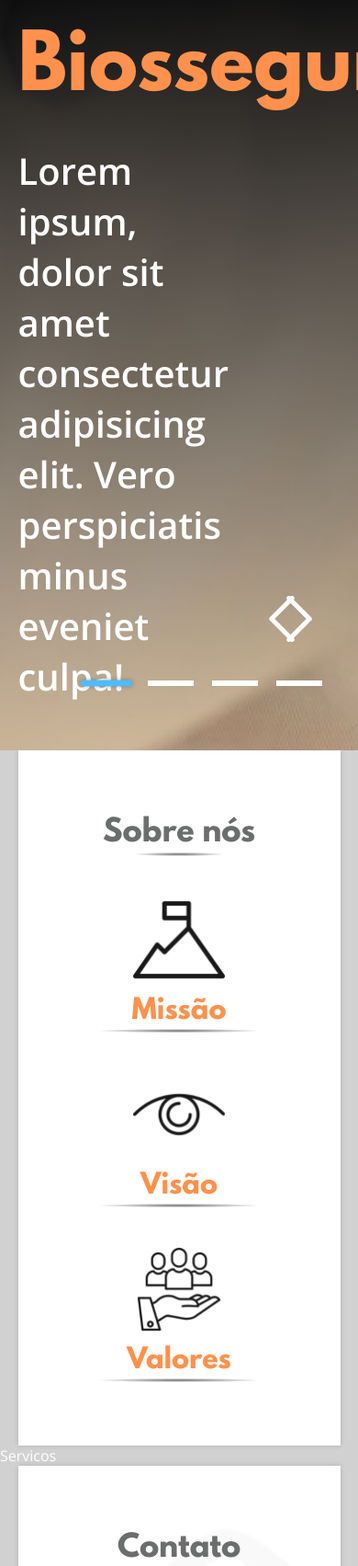
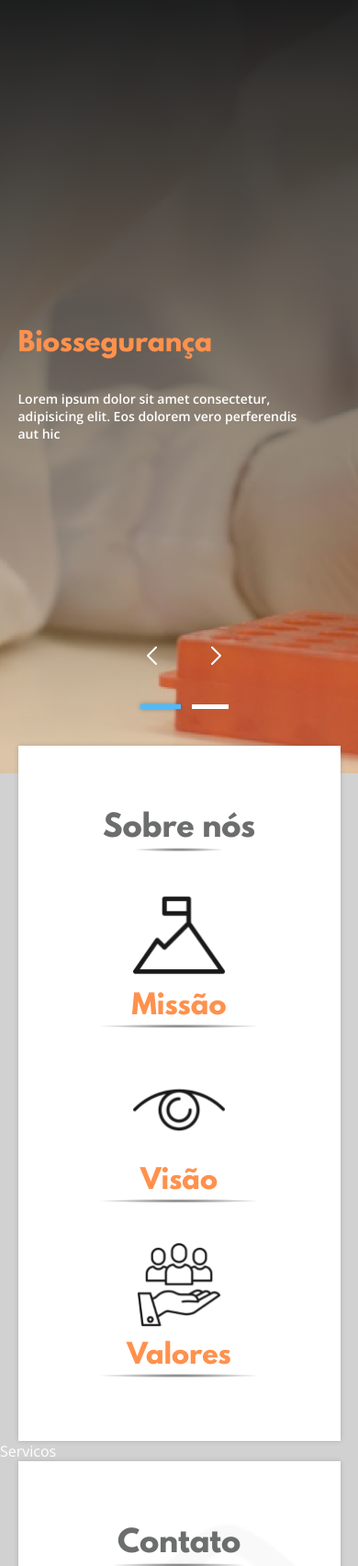
Before and after one commit to citi-onboarding/biotech-onepage, a Django app: page / in a window 390 px wide. Shown: the top 1703 px of the page at 92% size. Run offline with Django 3.2, Linux system fonts and the light colour scheme; data that the repository does not hold is empty; some libraries are stand-ins or nearby versions.

Commit message:
Banner completed, also added Pipfile dependencies

```diff
--- a/core/templates/sections/banner.html
+++ b/core/templates/sections/banner.html
@@ -1,42 +1,34 @@
 {% load static %}
 <section id="banner">
     <div id="banner-carousel">
+        <!-- {% for banner_item in banner %}
+            <div class="banner-carousel-item">
+                <div class="banner-content">
+                    <div class="banner-text">
+                        <h1>banner_item.banner_titulo</h1>
+                        <p>banner_item.banner_descricao</p>
+                    </div>
+                    <img src="{{banner_item.banner_image}}" alt="">
+                </div>
+            </div>
+        {% endfor %} -->
         <div class="banner-carousel-item">
             <div class="banner-content">
                 <div class="banner-text">
                     <h1>Biossegurança</h1>
-                    <p>Lorem ipsum, dolor sit amet consectetur adipisicing elit. Vero perspiciatis minus eveniet culpa!</p>
+                    <p>Lorem ipsum dolor sit amet consectetur, adipisicing elit. Eos dolorem vero perferendis aut hic</p>
                 </div>
-                <img src="{% static '/img/biotecnologia-101.png' %}" alt="">
+                <img src="{% static 'img/biotecnologia-101.png' %}" alt="">
             </div>
         </div>
         <div class="banner-carousel-item">
             <div class="banner-content">
                 <div class="banner-text">
-                    <h1>Outro texto</h1>
-                    <p>Lorem ipsum, dolor sit amet consectetur adipisicing elit. Vero perspiciatis minus eveniet culpa!</p>
+                    <h1>Biossegurança</h1>
+                    <p>Lorem ipsum dolor sit amet consectetur, adipisicing elit. Eos dolorem vero perferendis aut hic</p>
                 </div>
-                <img src="{% static '/img/biotecnologia-101.png' %}" alt="">
+                <img src="{% static 'img/Biotecnologia-–-Sinônimo-de-inovação-na-indústria-de-remédios.png' %}" alt="">
             </div>
         </div>
-        <div class="banner-carousel-item">
-            <div class="banner-content">
-                <div class="banner-text">
-                    <h1>Outro texto</h1>
-                    <p>Lorem ipsum, dolor sit amet consectetur adipisicing elit. Vero perspiciatis minus eveniet culpa!</p>
-                </div>
-                <img src="{% static '/img/biotecnologia-101.png' %}" alt="">
-            </div>
-        </div>
-        <div class="banner-carousel-item">
-            <div class="banner-content">
-                <div class="banner-text">
-                    <h1>Outro texto</h1>
-                    <p>Lorem ipsum, dolor sit amet consectetur adipisicing elit. Vero perspiciatis minus eveniet culpa!</p>
-                </div>
-                <img src="{% static '/img/biotecnologia-101.png' %}" alt="">
-            </div>
-        </div>
-
     </div>
 </section>
--- a/static/css/main.css
+++ b/static/css/main.css
@@ -3,7 +3,9 @@
     width: 100%;
     height: 100vh;
     overflow: hidden;
-    margin-top: -50px;
+    margin-top: -25px;
+    margin-bottom: -30px;
+    z-index: 1;
 }
 
 #banner-carousel {
@@ -23,7 +25,7 @@
     position: absolute;
     width: 100%;
     height: 100%;
-    background: linear-gradient(rgb(0, 0, 0, .95), rgb(255, 171, 62, 0.3)) ;
+    background: linear-gradient(rgba(20, 20, 20, 0.95), rgb(255, 171, 62, 0.3));
     opacity: 1;
     background-size: cover;
     background-repeat: no-repeat;
@@ -31,6 +33,9 @@
     z-index: 0;
 }
 
+.banner-content {
+    height: 100%;
+}
 
 .banner-text {
     z-index: 10;
@@ -39,11 +44,12 @@
     display: flex;
     flex-direction: column;
     position: absolute;
+    font-size: 20px;
 }
 
 .banner-text h1 {
     font-family: 'League Spartan', 'Open Sans', 'Segoe UI', sans-serif;
-    font-size: 5rem;
+    font-size: 2.8em;
     color: #FF914D;
     margin-left: 5%;
     margin-top: auto;
@@ -53,14 +59,16 @@
 
 .banner-text p {
     color: #FFFFFF;
-    font-size: 2.5rem;
+    font-size: 1.4em;
     margin-left: 5%;
     margin-bottom: auto;
-    width: 50%;
-    font-weight: bold;
+    width: 60%;
+    font-weight: normal;
 }
 
 .banner-content img {
+    object-fit: cover;
+    width: 100%;
     min-height: 100%;
 }
 
@@ -93,7 +101,7 @@
     padding: 0;
     margin: 0;
     position: absolute;
-    bottom: 8%;
+    bottom: 10%;
     right: 10%;
     z-index: 5;
 }
@@ -121,14 +129,19 @@
 }
 
 .slick-arrow {
-    bottom: 14%;
+    bottom: 16%;
+    transition: all .2s ease-in;
+}
+
+.slick-arrow:hover {
+    filter: sepia(200%);
 }
 
 .slick-next {
     right: 10%;
     position: absolute;
-    height: 50px;
-    width: 50px;
+    height: 30px;
+    width: 30px;
     /* bottom: 0; */
     z-index: 10;
     background: url('../icons/next.svg');
@@ -143,8 +156,8 @@
 .slick-prev{
     right: 15%;
     position: absolute;
-    height: 50px;
-    width: 50px;
+    height: 30px;
+    width: 30px;
     /* bottom: 0; */
     z-index: 10;
     background: url('../icons/prev.svg');
@@ -154,6 +167,63 @@
     border: none;
     outline: none;
     cursor: pointer;
+}
+
+@media (max-width: 830px) {
+    .banner-text {
+        font-size: 10px;
+    }
+
+    .banner-text h1 {
+        margin-left: 0%;
+        padding: 0 5%;
+        width: 100%;
+    }
+
+    .banner-text p {
+        color: #FFFFFF;
+        width: 80%;
+        font-weight: bold;
+    }
+
+    .banner-content img {
+        min-height: 100%;
+    }
+
+    .slick-dots{
+        bottom: 8%;
+        right: 50%;
+        transform: translateX(50%);
+    }
+
+    .slick-dots button{
+        width: 40px;
+        height: 5px;
+        border: none;
+        /* border-radius: 50%; */
+        margin-left: 14px;
+        outline: none;
+    }
+
+
+    .slick-arrow {
+        bottom: 14%;
+    }
+
+    .slick-next {
+        right: 50%;
+        transform: translateX(250%);
+        height: 20px;
+        width: 20px;
+    }
+
+    .slick-prev{
+        right: 50%;
+        transform: translateX(-100%);
+        height: 20px;
+        width: 20px;
+    }
+
 }
 
 /* #######  SOBRE ######### */
@@ -167,7 +237,8 @@
     text-align: center;
     align-items: center;
     padding: 70px 0;
-    box-shadow: 0px 0px 5px rgba(50, 50, 50, 0.2)
+    box-shadow: 0px 0px 5px rgba(50, 50, 50, 0.2);
+    position: relative;
 }
 
 #sobre > .line-detail {
```
Also changed, not shown: biotech/settings/base.py (+3 -5 lines), static/img/Biotecnologia-–-Sinônimo-de-inovação-na-indústria-de-remédios.png (added), 1 other file.
